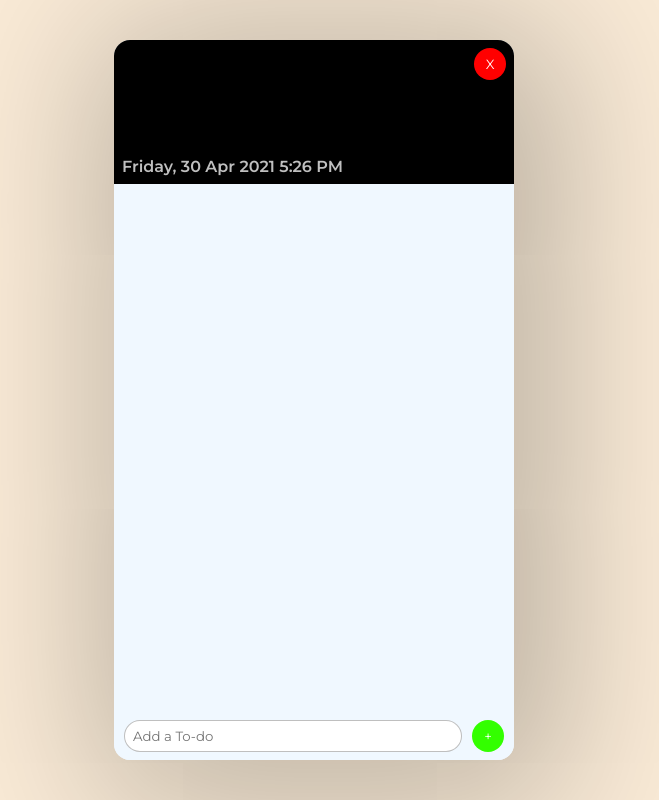
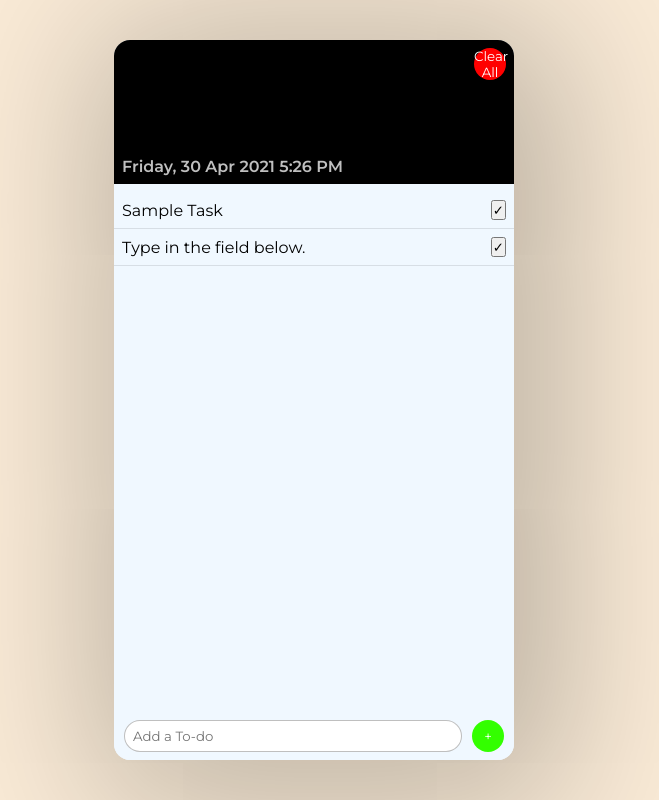
Before and after one commit to kecav/to-do, a plain HTML site: page index.html in a window 1280 px wide. Shown: the whole page, without its empty margins (326-985 px from the left). Drawn offline with Linux system fonts and the light colour scheme.

Commit message:
Delete Task added

```diff
--- a/index.html
+++ b/index.html
@@ -13,13 +13,15 @@
 <body>
     <div class="container">
         <div class="header">
-            <button id="clearAll-btn">X</button>
+            <button id="clearAll-btn">Clear All</button>
             <div id="date">
             </div>
         </div>
         <div class="content">
-            <ul id="list">
-            </ul>
+            <ol id="list" start="1">
+                <li class="item">Sample Task<button class="done-btn" onclick="deleteTask()">✓</button></li>
+                <li class="item">Type in the field below.<button class="done-btn" onclick="deleteTask()">✓</button></li>
+            </ol>
             <div class="add-item">
                 <input type="text" id="input" placeholder="Add a To-do">
                 <button id="add-btn">+</button>
```
